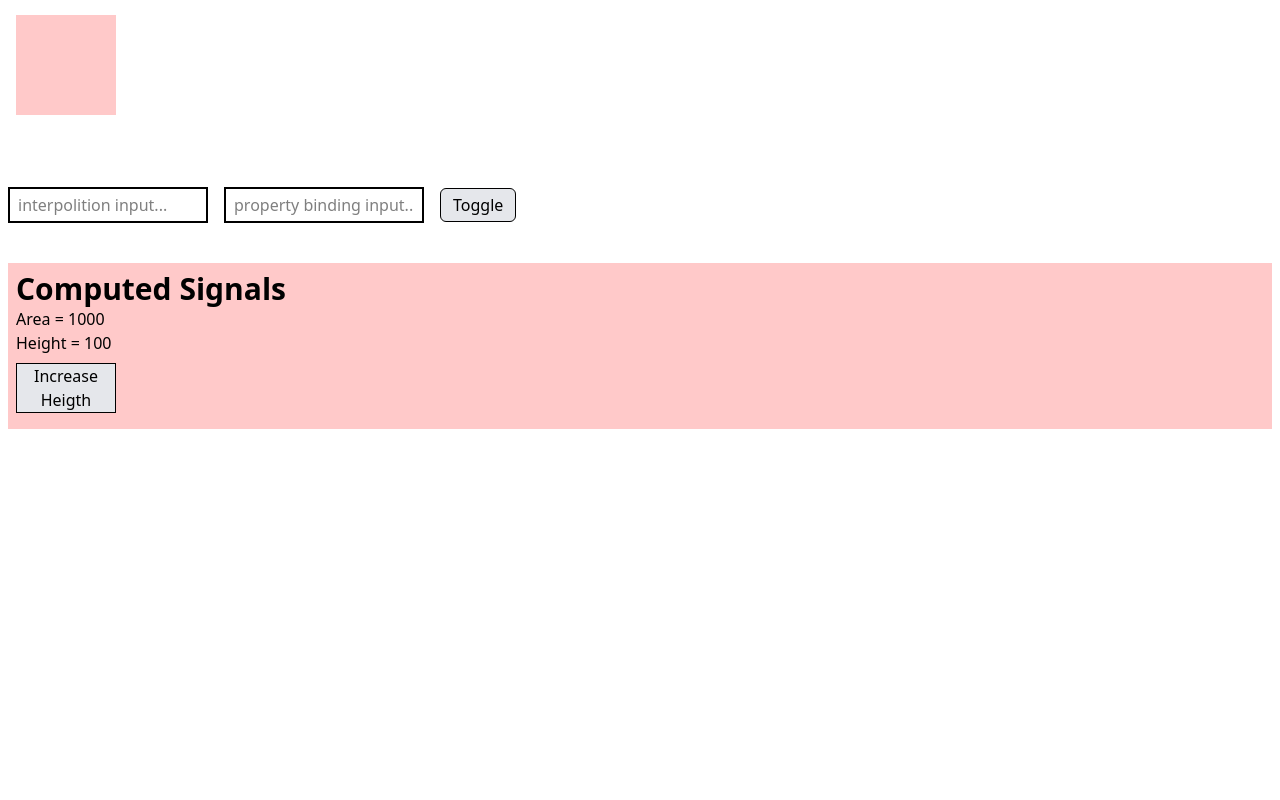
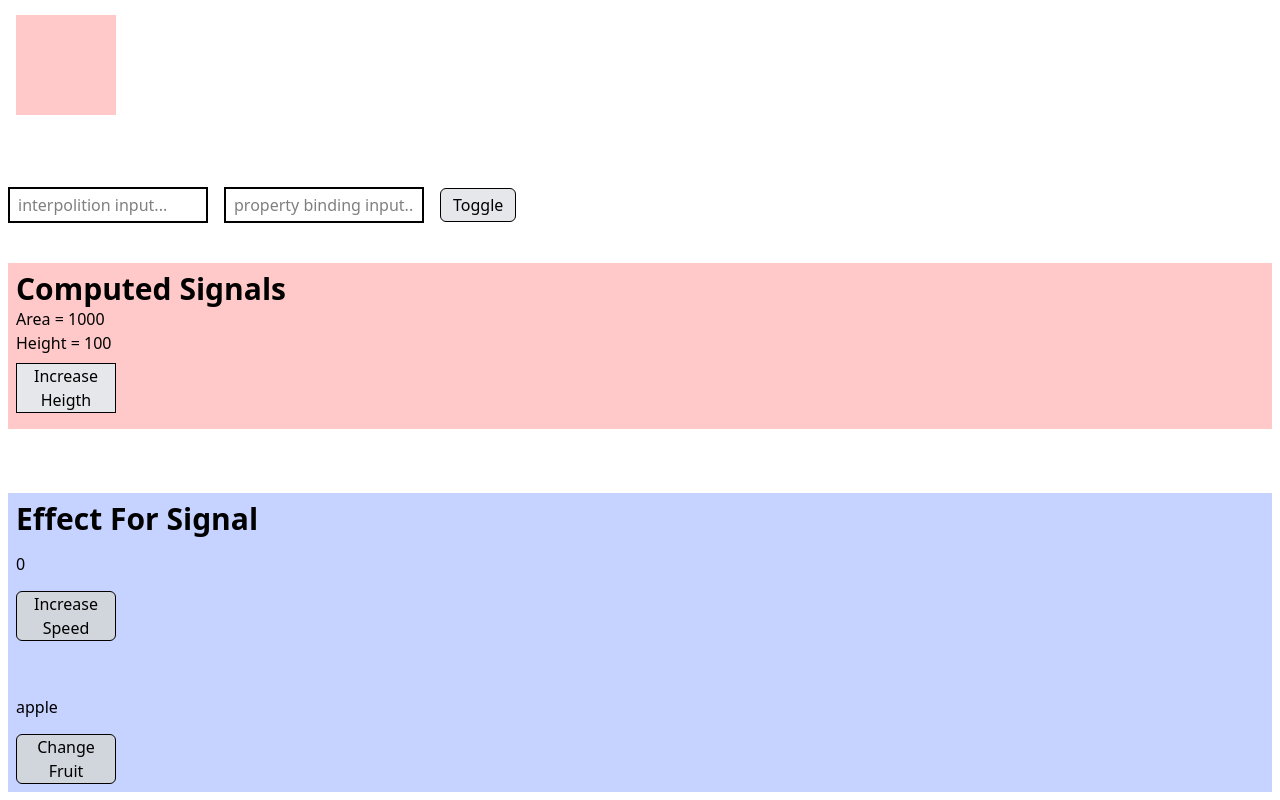
Before and after one commit to Bishwa7/Angular-Projects, an Angular app in the folder first-angular-project/: page / in a window 1280 px wide. Shown: the part 381-1181 px from the top of the page. Before the commit the page ends 818 px from the top, so only its background shows below. Built offline with nearby package versions, Linux system fonts and the light colour scheme.

Commit message:
Step6 - Effect for Signals added

```diff
--- a/first-angular-project/src/app/app.html
+++ b/first-angular-project/src/app/app.html
@@ -13,3 +13,7 @@
 <br/><br/>
 
 <app-computed-signal></app-computed-signal>
+
+<br><br/>
+
+<app-effect-for-signal></app-effect-for-signal>
--- a/first-angular-project/src/app/app.ts
+++ b/first-angular-project/src/app/app.ts
@@ -4,10 +4,11 @@ import { Profile } from './components/profile/profile';
 import { Events } from './components/events/events';
 import { PropertyBinding } from './components/property-binding/property-binding';
 import { ComputedSignal } from './components/computed-signal/computed-signal';
+import { EffectForSignal } from './components/effect-for-signal/effect-for-signal';
 
 @Component({
   selector: 'app-root',
-  imports: [RouterOutlet, Profile, Events, PropertyBinding, ComputedSignal],
+  imports: [RouterOutlet, Profile, Events, PropertyBinding, ComputedSignal, EffectForSignal],
   templateUrl: './app.html',
   styleUrl: './app.css'
 })
--- /dev/null
+++ b/first-angular-project/src/app/components/effect-for-signal/effect-for-signal.css
@@ -0,0 +1,14 @@
+@reference "tailwindcss";
+
+
+.parent-container {
+    @apply bg-indigo-200 m-2 p-2 flex flex-col gap-[15px];
+}
+
+.head-1 {
+    @apply text-3xl font-bold;
+}
+
+.button-css {
+    @apply bg-gray-300 border-1 rounded-md px-2 w-[100px] cursor-pointer active:scale-95;
+}
--- /dev/null
+++ b/first-angular-project/src/app/components/effect-for-signal/effect-for-signal.html
@@ -0,0 +1,13 @@
+<div class="parent-container">
+
+    <h1 class="head-1">Effect For Signal</h1>
+
+    <p [style.color]="color">{{ speed() }}</p>
+    <button class="button-css" (click)="increaseSpeed()">Increase Speed</button>
+
+    <br/>
+
+    <p> {{ fruit() }} </p>
+    <button (click)="changeFruit()" class="button-css">Change Fruit</button>
+
+</div>
--- /dev/null
+++ b/first-angular-project/src/app/components/effect-for-signal/effect-for-signal.ts
@@ -0,0 +1,52 @@
+import { Component, effect, signal } from '@angular/core';
+
+@Component({
+  selector: 'app-effect-for-signal',
+  imports: [],
+  templateUrl: './effect-for-signal.html',
+  styleUrl: './effect-for-signal.css',
+})
+export class EffectForSignal {
+
+  speed = signal(0);
+  color = "black";
+
+  fruit = signal("apple")
+
+  fruits : string[] = ["apple", "banana", "watermelon", "mango", "dragon fruit", "tomamto", "orange", "pineapple"];
+
+  constructor() {
+    effect(() => {
+      if(this.speed() >0 && this.speed() <= 80)
+      {
+        this.color = "green"
+      }
+      else if(this.speed() > 80 && this.speed() < 120)
+      {
+        this.color = "orange"
+      }
+      else if(this.speed() >= 120) {
+        this.color = "red"
+      }
+
+      console.log(this.speed())
+    })
+
+
+    effect(() => {
+      console.log(this.fruit())
+    })
+
+  }
+
+
+
+  increaseSpeed() {
+    this.speed.set(this.speed() + 10)
+  }
+
+  changeFruit() {
+    const randomIndex = Math.floor(Math.random() * this.fruits.length)
+    this.fruit.set(this.fruits[randomIndex])
+  }
+}
```
Also changed, not shown: 1 other file (tests, documents, lock files or other folders).
